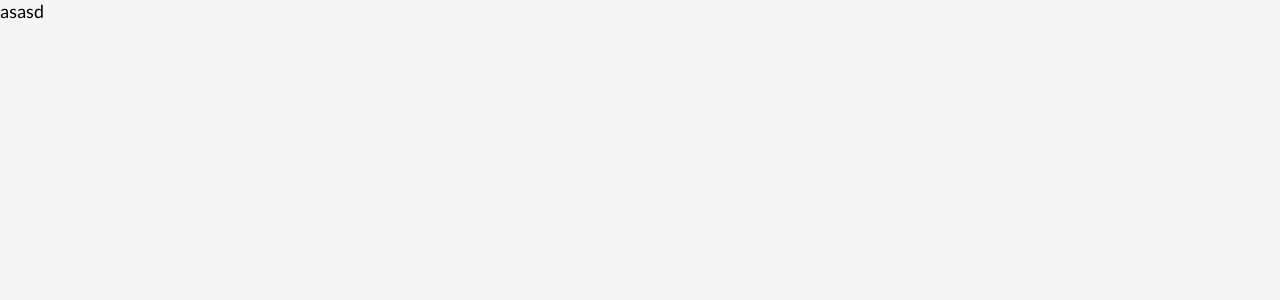
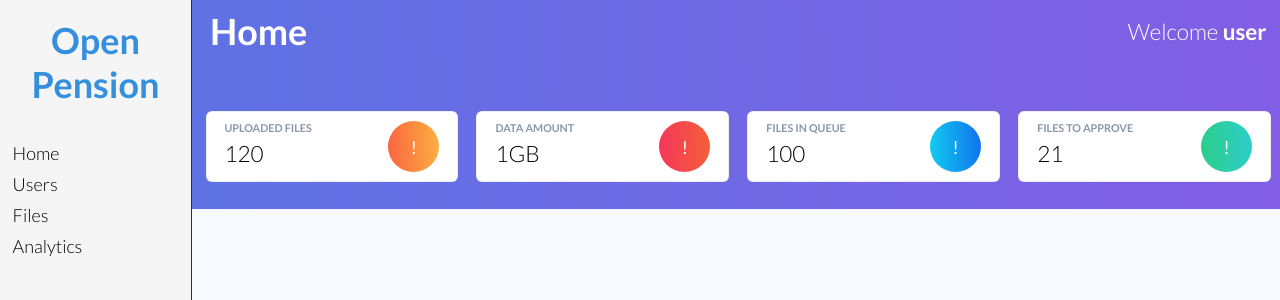
Before and after one commit to RoySegall/open-pension-dashboard, a React (Create React App) app: page /home in a window 1280 px wide. Shown: the top 300 px of the page. Built offline with nearby package versions, Linux system fonts and the light colour scheme.

Commit message:
Commit work for now

```diff
--- a/src/Pages/Home.js
+++ b/src/Pages/Home.js
@@ -1,4 +1,38 @@
+import Page from "../componenets/Page/Page";
+import StatsCard from "../componenets/StatsCard/StatsCard";
+import "./Home.scss";
+
+const TopContent = () => {
+  return <div className="stats-wrapper">
+    <StatsCard
+      title="Uploaded files"
+      mainStat="120"
+      gradColor="orange"
+    />
+
+    <StatsCard
+      title="Data amount"
+      mainStat="1GB"
+      gradColor="red"
+    />
+
+    <StatsCard
+      title="Files in queue"
+      mainStat="100"
+      gradColor="teal"
+    />
+
+    <StatsCard
+      title="Files to approve"
+      mainStat="21"
+      gradColor="green"
+    />
+  </div>
+}
+
 export default () => {
 
-  return <>asasd</>
+  return <Page title={"Home"} topContent={<TopContent />}>
+
+  </Page>
 };
--- /dev/null
+++ b/src/Pages/Home.scss
@@ -0,0 +1,3 @@
+.stats-wrapper {
+  display: flex;
+}
--- /dev/null
+++ b/src/componenets/Page/Page.js
@@ -0,0 +1,48 @@
+import "./Page.scss"
+export default ({title, children, topContent}) => {
+
+  return <main>
+
+    <aside>
+
+      <section className="title">
+        <h2>
+          Open Pension
+        </h2>
+      </section>
+
+      <nav>
+        <ul>
+          <li>Home</li>
+          <li>Users</li>
+          <li>Files</li>
+          <li>Analytics</li>
+        </ul>
+      </nav>
+
+    </aside>
+
+    <section className="main-content">
+      <header className="umbre-background">
+
+        <div className="header">
+          <h1>{title}</h1>
+
+          <div className="header-menu">
+            Welcome <b>user</b>
+          </div>
+
+        </div>
+
+        <div className="top-content">
+          {topContent}
+        </div>
+      </header>
+
+      <section className="content">
+        {children}
+      </section>
+
+    </section>
+  </main>
+}
--- /dev/null
+++ b/src/componenets/Page/Page.scss
@@ -0,0 +1,80 @@
+main {
+  display: flex;
+  flex-direction: row;
+  height: 100vh;
+
+  aside {
+    width: 15vw;
+    border-right: solid 1px var(--dark-purple);
+
+    .title {
+      padding-bottom: .5em;
+      margin-bottom: .5em;
+
+      h2 {
+        text-align: center;
+        padding-top: .5em;
+        font-size: 2em;
+        color: var(--blue)
+      }
+    }
+
+    nav {
+      padding-top: .5em;
+      padding-left: .2em;
+
+      ul {
+        padding: 0;
+
+        li {
+          list-style-type: none;
+          margin: .5em;
+          font-weight: 300;
+        }
+      }
+    }
+  }
+
+  .main-content {
+    width: 85vw;
+    min-height: 75vh;
+    background: #f8f9fe;
+
+    .umbre-background {
+      padding-top: .5em;
+      min-height: 25vh;
+      padding-left: .25em;
+      color: white;
+      display: flex;
+      flex-direction: column;
+
+      .header {
+        display: flex;
+        align-items: center;
+        justify-content: space-between;
+        margin-left: .75em;
+        margin-right: .75em;
+
+        h1 {
+          font-size: 2em;
+        }
+
+        .header-menu {
+          font-size: 1.25em;
+          font-weight: 300;
+        }
+      }
+
+      .top-content {
+        margin-top: auto;
+        margin-bottom: 1em;
+      }
+    }
+  }
+
+  .content {
+
+    padding-left: .25em;
+    margin-top: -2.5em;
+  }
+}
--- /dev/null
+++ b/src/componenets/RoundedElement/RoundedElement.js
@@ -0,0 +1,6 @@
+import "./RoundedElement.scss"
+export default () => {
+  return <section className="rounded-table">
+    Testing
+  </section>
+}
--- /dev/null
+++ b/src/componenets/StatsCard/StatsCard.js
@@ -0,0 +1,18 @@
+import "./StatsCard.scss"
+export default ({title, mainStat, gradColor = 'green'}) => {
+  return <div className="card">
+
+    <section className="upper">
+
+      <section className="texts">
+        <span className="title">{title}</span>
+        <span className="main-stat">{mainStat}</span>
+      </section>
+
+      <div className={`icon bg-gradient-${gradColor}`}>
+        !
+      </div>
+
+    </section>
+  </div>
+}
--- /dev/null
+++ b/src/componenets/StatsCard/StatsCard.scss
@@ -0,0 +1,52 @@
+.card {
+  width: 20vw;
+  position: relative;
+  display: flex;
+  flex-direction: column;
+  word-wrap: break-word;
+  padding-right: 1em;
+  padding-left: 1em;
+  padding-top: .5em;
+  padding-bottom: .5em;
+  margin: .5em;
+  border: 1px solid #8898aa26;
+  border-radius: .375rem;
+  background-color: #fff;
+  background-clip: border-box;
+
+  .upper {
+    display: flex;
+    justify-content: space-between;
+
+    .texts {
+      display: flex;
+      flex-direction: column;
+
+      .title {
+        color: #8898aa;
+        font-weight: bold;
+        text-transform: uppercase;
+        font-size: .6em;
+      }
+
+      .main-stat {
+        padding-top: .25em;
+        color: black;
+        font-size: 1.25em;
+        font-weight: 300;
+      }
+    }
+
+    .icon {
+      width: 1.5em;
+      height: 1.5em;
+      border-radius: 50%;
+      display: inline-flex;
+      padding: 12px;
+      text-align: center;
+      align-items: center;
+      justify-content: center;
+    }
+  }
+
+}
--- a/src/index.scss
+++ b/src/index.scss
@@ -2,6 +2,7 @@
 @import "./scss/elements";
 @import "./scss/messages";
 @import "./scss/forms";
+@import "./scss/gradient";
 
 body {
   font-size: 18px;
@@ -17,7 +18,6 @@ body {
 }
 
 .umbre-background {
-  //background: linear-gradient(87deg, #5e72e4 0, #825ee4 100%) !important;
-  background: linear-gradient(87deg, var(--light-purple) 0, var(--blue) 100%) !important;
-  min-height: 55vh;
+  background: linear-gradient(87deg, #5e72e4 0, #825ee4 100%) !important;
+  //background: linear-gradient(87deg, var(--light-purple) 0, var(--blue) 50%) !important;
 }
--- /dev/null
+++ b/src/scss/_gradient.scss
@@ -0,0 +1,19 @@
+.bg-gradient-red {
+  background: linear-gradient(87deg, #f5365c 0, #f56036 100%) !important;
+}
+
+.bg-gradient-orange {
+  background: linear-gradient(87deg, #fb6340 0, #fbb140 100%) !important;
+}
+
+.bg-gradient-yellow {
+  background: linear-gradient(87deg, #ffd600 0, #beff00 100%) !important;
+}
+
+.bg-gradient-green {
+  background: linear-gradient(87deg, #2dce89 0, #2dcecc 100%) !important;
+}
+
+.bg-gradient-teal {
+  background: linear-gradient(87deg, #11cdef 0, #1171ef 100%) !important;
+}
```
Also changed, not shown: src/componenets/RoundedElement/RoundedElement.scss (added, +13 -0 lines).
